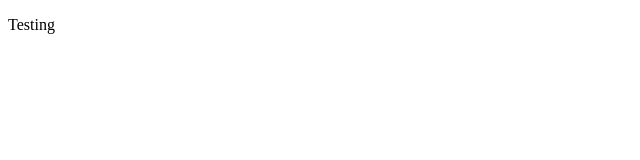
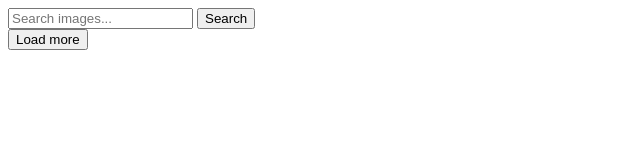
Before and after one commit to D3mk4-L1f3/goit-js-hw-11, a website built with Parcel: page src/index.html in a window 1280 px wide. Shown: the whole page, without its empty margins (0-640 px from the left). Built offline with nearby package versions, Linux system fonts and the light colour scheme.

Commit message:
creareWorkSpace1.1

```diff
--- a/package.json
+++ b/package.json
@@ -18,7 +18,10 @@
     "url": "https://github.com/goitacademy/parcel-project-template/issues"
   },
   "dependencies": {
-    "modern-normalize": "^1.1.0"
+    "axios": "^1.4.0",
+    "modern-normalize": "^1.1.0",
+    "notiflix": "^3.2.6",
+    "simplelightbox": "^2.14.1"
   },
   "devDependencies": {
     "@parcel/transformer-sass": "^2.6.0",
--- a/src/index.html
+++ b/src/index.html
@@ -7,10 +7,17 @@
     <!-- <link rel="stylesheet" href="./sass/index.scss" /> -->
   </head>
   <body>
-    <div>
-      <p>Testing</p>
-    </div>
-    <!-- ❗️❗️❗️ Add partials like so for every page -->
+    <form class="search-form" id="search-form">
+      <input
+        type="text"
+        name="searchQuery"
+        autocomplete="off"
+        placeholder="Search images..."
+      />
+      <button type="submit">Search</button>
+    </form>
+    <div class="gallery"></div>
+    <button type="button" class="load-more">Load more</button>
     <script type="module" src="./index.js"></script>
   </body>
 </html>
```
Also changed, not shown: 1 other file.
